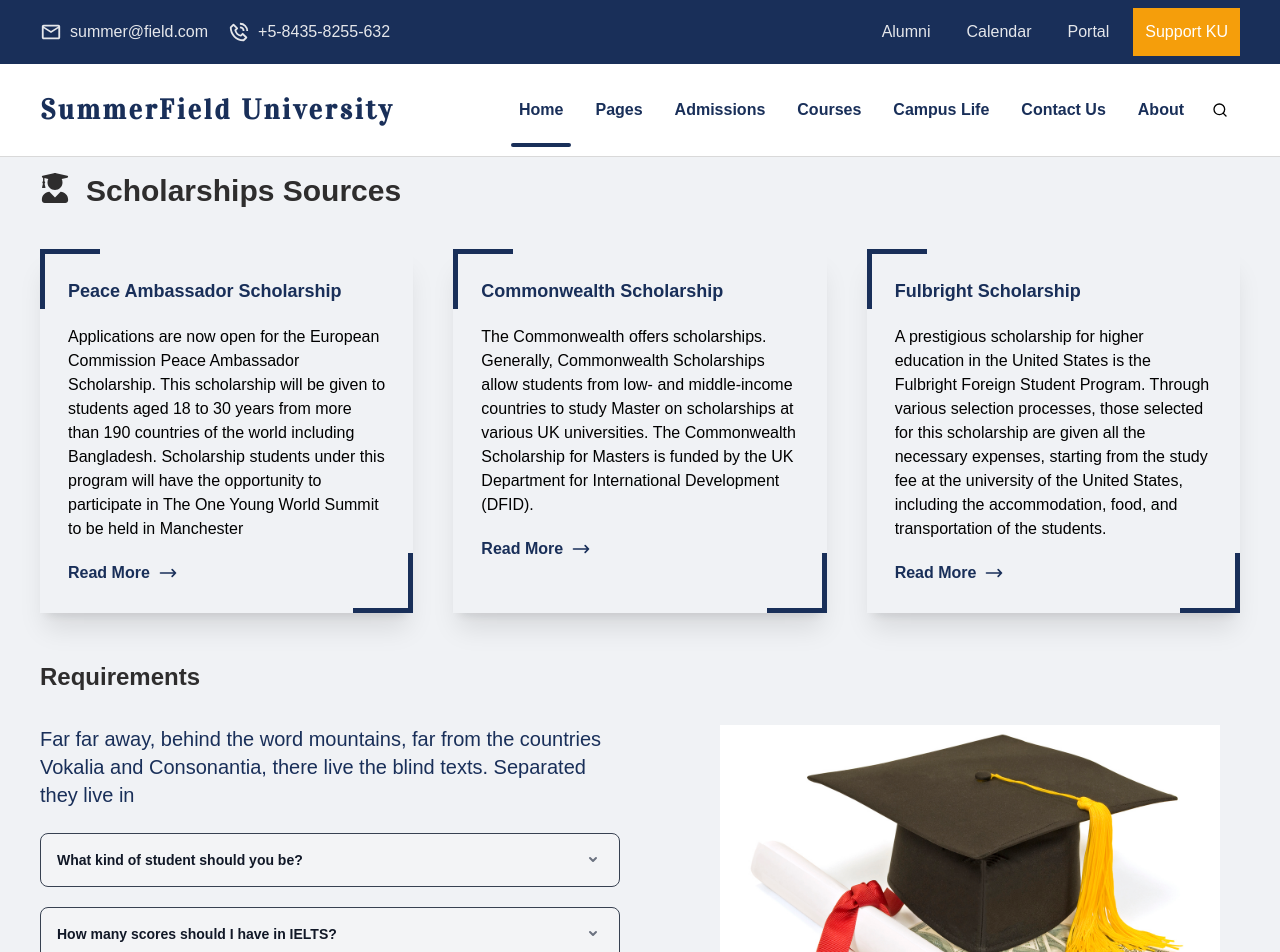
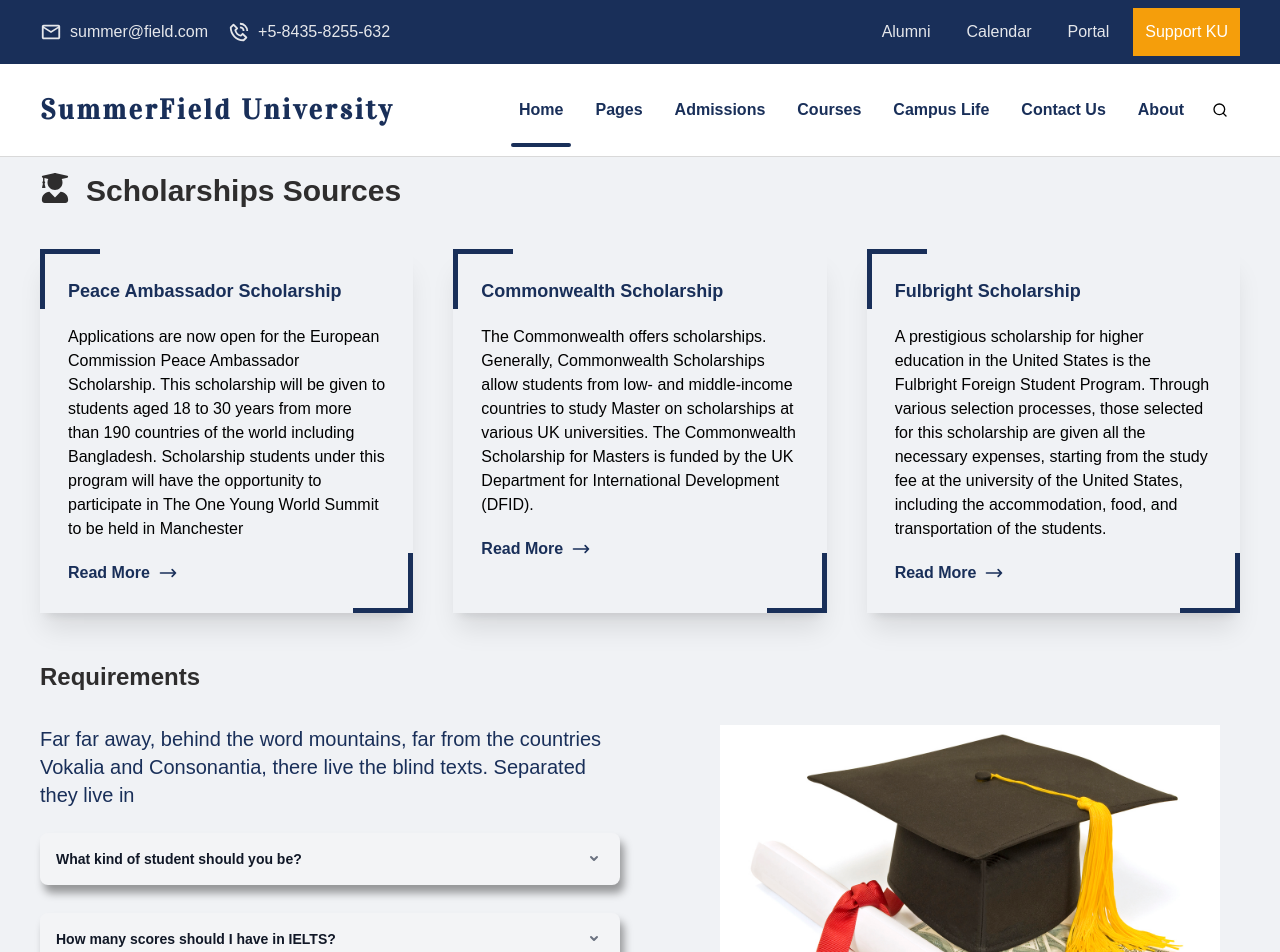
Before and after one commit to Junaed-Uddin/university, a Next.js app: page /scholarship in a window 1280 px wide. Shown: the top 952 px of the page. Built offline with nearby package versions, Linux system fonts and the light colour scheme.

Commit message:
Added shadow on the accordion

```diff
--- a/components/Home/Scholarship/Accordion.jsx
+++ b/components/Home/Scholarship/Accordion.jsx
@@ -8,12 +8,16 @@ function Accordion({ title, children }) {
             <div
                 className={`${
                     isOpen === true
-                        ? "border border-gray-500 mb-5 rounded-lg"
+                        ? "mb-5 shadow-[4.0px_8.0px_8.0px_rgba(0,0,0,0.38)]"
                         : ""
                 } `}
             >
                 <button
-                    className="flex items-center justify-between w-full p-4 text-lg font-medium text-left text-gray-900 bg-gray-100 rounded-lg hover:bg-gray-200 focus:outline-none focus-visible:ring focus-visible:ring-purple-500 focus-visible:ring-opacity-50 border border-gray-700 mb-5"
+                    className={`${
+                        isOpen === false
+                            ? "flex items-center justify-between w-full p-4 text-lg font-medium text-left text-gray-900 bg-gray-100 rounded-lg hover:bg-gray-200 focus:outline-none focus-visible:ring focus-visible:ring-purple-500 focus-visible:ring-opacity-50 shadow-[4.0px_8.0px_8.0px_rgba(0,0,0,0.38)] mb-7"
+                            : "flex items-center justify-between w-full p-4 text-lg font-medium text-left text-gray-900 bg-gray-100 rounded-lg hover:bg-gray-200 focus:outline-none focus-visible:ring focus-visible:ring-purple-500 focus-visible:ring-opacity-50 mb-7"
+                    }`}
                     onClick={() => setIsOpen(!isOpen)}
                 >
                     <span className="font-semibold text-sm">{title}</span>
```
